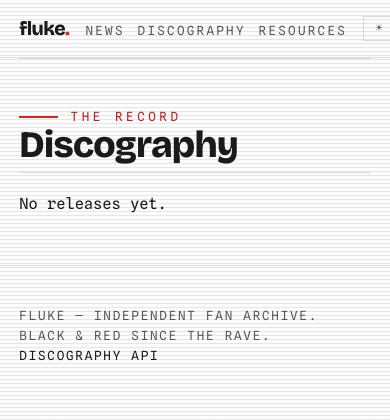
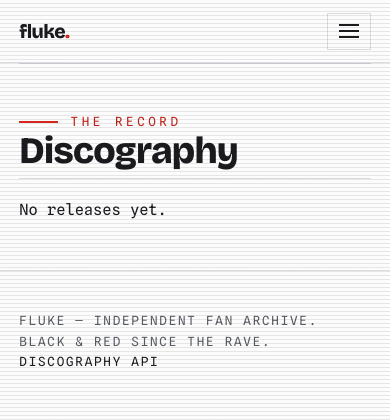
Before and after one commit to MartinPaulEve/flu.ke, a Django app: page /discography/ in a window 390 px wide. Shown: the top 420 px of the page. Run offline with Django 5.2, Linux system fonts and the light colour scheme; data that the repository does not hold is empty; parts of the project's set-up code (start-up, migrations or seed data) failed here and were passed over.

Commit message:
fix(nav): collapse the header into a hamburger menu on mobile
The header laid the brand, nav links and theme toggle in a single row; on narrow
screens the uppercase, letter-spaced links plus the toggle overflowed the
viewport (horizontal scroll). Below 40rem, collapse the nav links and the theme
switcher into a hamburger dropdown (button toggles an absolutely-positioned
panel; closes on link choice, outside click or Escape; aria-expanded kept in
sync). Gated on a 'js' html class so no-JS visitors keep visible, wrapping links
rather than an untoggleable hidden menu; the header also flex-wraps as a
backstop. Desktop is unchanged (links inline, hamburger hidden).

```diff
--- a/assets/css/main.css
+++ b/assets/css/main.css
@@ -69,12 +69,37 @@ body::after {
 /* ---------- header ---------- */
 .site-header {
   position: sticky; top: 0; z-index: 100;
-  display: flex; align-items: baseline; justify-content: space-between; gap: 1rem;
+  display: flex; align-items: center; justify-content: space-between; gap: 1rem; flex-wrap: wrap;
   padding: 0.8rem var(--gutter);
   border-bottom: var(--rule) solid var(--hairline);
   background: color-mix(in srgb, var(--bg) 82%, transparent);
   backdrop-filter: blur(8px);
 }
+/* The nav links + theme switcher; inline on desktop, a dropdown on mobile. */
+.nav-group { display: flex; align-items: center; gap: clamp(0.8rem, 2vw, 2rem); flex-wrap: wrap; justify-content: flex-end; }
+
+/* Hamburger button — hidden unless JS is available AND the viewport is narrow. */
+.nav-toggle {
+  display: none; align-self: center;
+  width: 2.7rem; height: 2.3rem;
+  align-items: center; justify-content: center;
+  background: transparent; color: var(--fg);
+  border: var(--rule) solid var(--hairline); border-radius: var(--radius);
+  cursor: pointer;
+}
+.nav-toggle:hover { border-color: var(--accent); }
+.nav-toggle__bars { position: relative; }
+.nav-toggle__bars, .nav-toggle__bars::before, .nav-toggle__bars::after {
+  display: block; width: 1.2rem; height: 2px; background: currentColor;
+  transition: transform 0.2s var(--ease), opacity 0.2s var(--ease);
+}
+.nav-toggle__bars::before, .nav-toggle__bars::after { content: ""; position: absolute; left: 0; }
+.nav-toggle__bars::before { top: -6px; }
+.nav-toggle__bars::after { top: 6px; }
+/* Morph into an X when the menu is open. */
+.nav-toggle[aria-expanded="true"] .nav-toggle__bars { background: transparent; }
+.nav-toggle[aria-expanded="true"] .nav-toggle__bars::before { top: 0; transform: rotate(45deg); }
+.nav-toggle[aria-expanded="true"] .nav-toggle__bars::after { top: 0; transform: rotate(-45deg); }
 .site-header .brand {
   font-family: var(--font-display);
   font-weight: 800;
@@ -108,8 +133,23 @@ body::after {
 /* Sun while light (the default); moon while dark. */
 .theme-toggle__glyph::before { content: "\2600"; } /* ☀ */
 :root[data-theme="dark"] .theme-toggle__glyph::before { content: "\263E"; } /* ☾ */
-@media (max-width: 30rem) {
-  .theme-toggle__label { position: absolute; width: 1px; height: 1px; padding: 0; overflow: hidden; clip: rect(0 0 0 0); white-space: nowrap; }
+/* Mobile: collapse the nav links + theme switcher into the hamburger dropdown so
+   the header can never overflow the viewport. (.js gates this so no-JS visitors
+   keep visible, wrapping links rather than an untoggleable hidden menu.) */
+@media (max-width: 40rem) {
+  .js .nav-toggle { display: inline-flex; }
+  .js .nav-group {
+    position: absolute; top: 100%; left: 0; right: 0;
+    flex-direction: column; align-items: stretch; gap: 0;
+    padding: 0.4rem var(--gutter) 1.2rem;
+    background: var(--bg); border-bottom: var(--rule) solid var(--hairline);
+    display: none;
+  }
+  .js .nav-group.open { display: flex; }
+  .js .site-nav { flex-direction: column; align-items: stretch; gap: 0; }
+  .js .site-nav a { padding-block: 0.8rem; border-top: var(--rule) solid var(--hairline); }
+  .js .site-nav a::after { display: none; }
+  .js .theme-toggle { align-self: flex-start; margin-top: 0.9rem; }
 }
 
 /* ---------- section heading: numbered mono kicker + big display title ---------- */
--- a/templates/base.html
+++ b/templates/base.html
@@ -5,6 +5,9 @@
   <meta name="viewport" content="width=device-width, initial-scale=1">
   <title>{% block title %}{{ site_name }} — the fan source{% endblock %}</title>
   <script>
+    // Mark JS available before paint so the mobile nav can collapse into a
+    // hamburger only when it can actually be toggled (no-JS keeps the links).
+    document.documentElement.classList.add("js");
     // No-flash theme init: apply the stored choice before first paint.
     // Default (nothing stored) is light, the design default; dark is opt-in.
     try {
@@ -34,6 +37,10 @@
   <header class="site-header">
     {% block header %}
     <a class="brand" href="/">{{ site_name }}</a>
+    <button type="button" class="nav-toggle" id="nav-toggle" aria-label="Menu" aria-controls="nav-group" aria-expanded="false">
+      <span class="nav-toggle__bars" aria-hidden="true"></span>
+    </button>
+    <div class="nav-group" id="nav-group">
       <nav class="site-nav" aria-label="Primary">
         <a href="/news/">News</a>
         <a href="/discography/">Discography</a>
@@ -43,6 +50,7 @@
         <span class="theme-toggle__glyph" aria-hidden="true"></span>
         <span class="theme-toggle__label">Theme</span>
       </button>
+    </div>
     {% endblock %}
   </header>
   <main id="main">
@@ -55,6 +63,7 @@
     {% endblock %}
   </footer>
   <script src="{% static 'js/theme.js' %}?v={{ static_version }}" defer></script>
+  <script src="{% static 'js/nav.js' %}?v={{ static_version }}" defer></script>
   <script src="{% static 'js/scroll.js' %}?v={{ static_version }}" defer></script>
   {% block scripts %}{% endblock %}
 </body>
```
Also changed, not shown: assets/js/nav.js (added, +45 -0 lines). Lines whose indentation alone changed are shown as unchanged.
